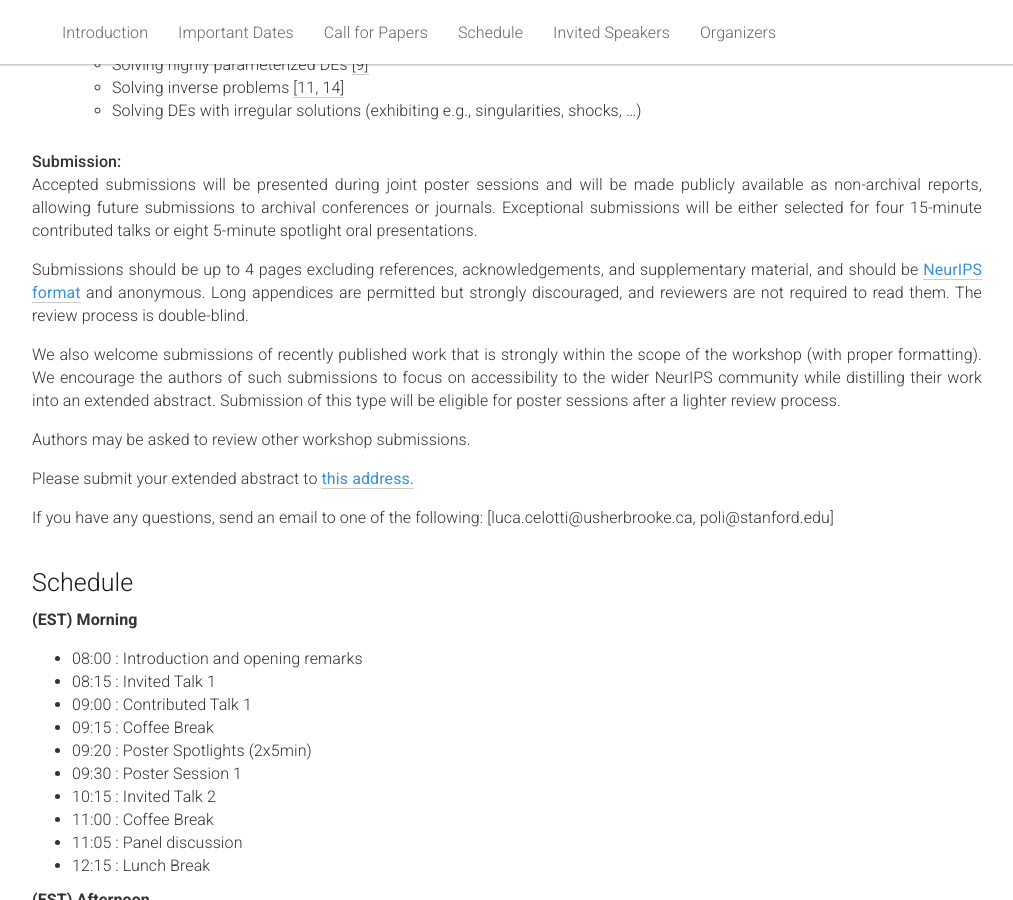
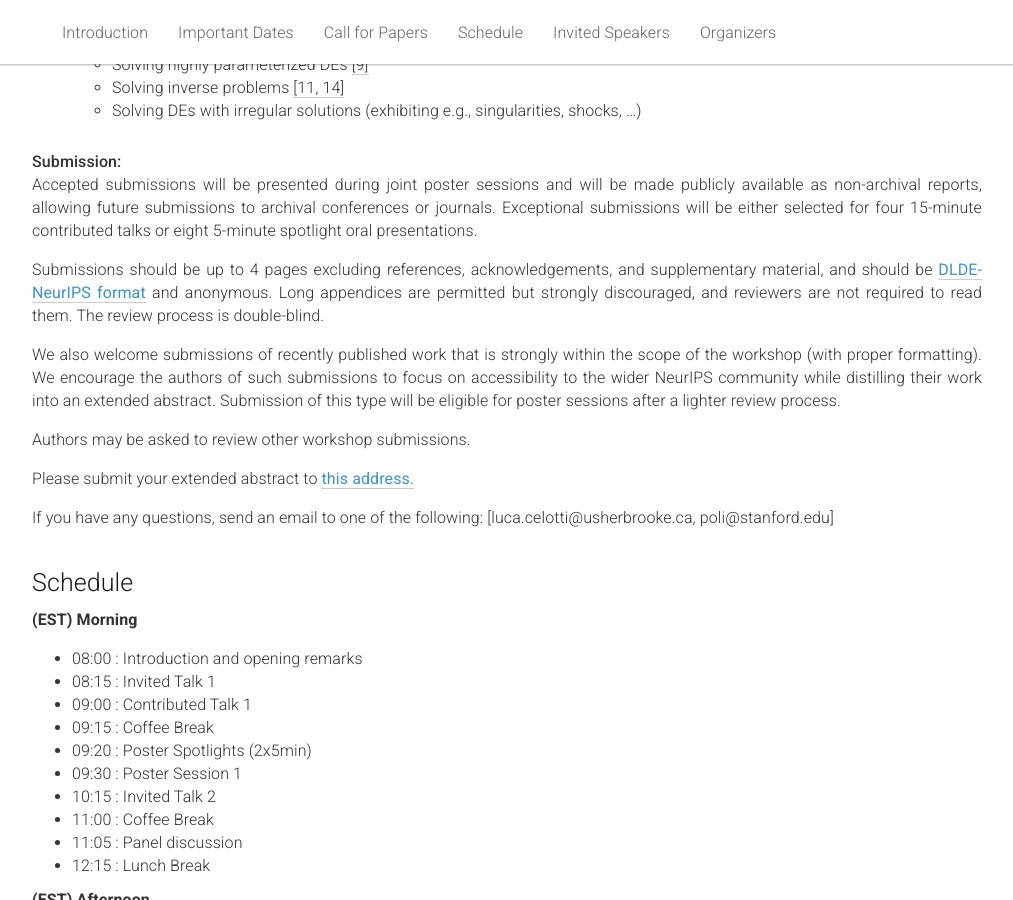
Before and after one commit to dl-de/dl-de.github.io, a Jekyll site: the page built from _pages/home.md, in a window 1280 px wide and 900 px high, scrolled down 1247 px. Shown: the whole window, without its empty margins (133-1146 px from the left). Built offline with Jekyll 4.4.1, drawn with Linux system fonts in a browser that asks for light colours.

Commit message:
minor changes

```diff
--- a/_pages/home.md
+++ b/_pages/home.md
@@ -135,7 +135,7 @@ The scope of the workshop spans topics at the intersection of DL and DEs, includ
 
   <p>
   Submissions should be up to 4 pages excluding references, acknowledgements, and supplementary material, and should be
-      <span style="color:#3a92d6;font-weight:400;"><a href="https://neurips.cc/Conferences/2021/PaperInformation/StyleFiles">NeurIPS format</a></span> and anonymous. Long appendices are permitted but strongly discouraged, and reviewers are not required to read them. The review process is double-blind.
+      <span style="color:#3a92d6;font-weight:400;"><a href="https://github.com/dl-de/dl-de.github.io/blob/main/static/sty/dlde_neurips_2021.sty">DLDE-NeurIPS format</a></span> and anonymous. Long appendices are permitted but strongly discouraged, and reviewers are not required to read them. The review process is double-blind.
   </p>
   <p>
   We also welcome submissions of recently published work that is strongly within the scope of the workshop (with proper formatting). We encourage the authors of such submissions to focus on accessibility to the wider NeurIPS community while distilling their work into an extended abstract. Submission of this type will be eligible for poster sessions after a lighter review process.
```
